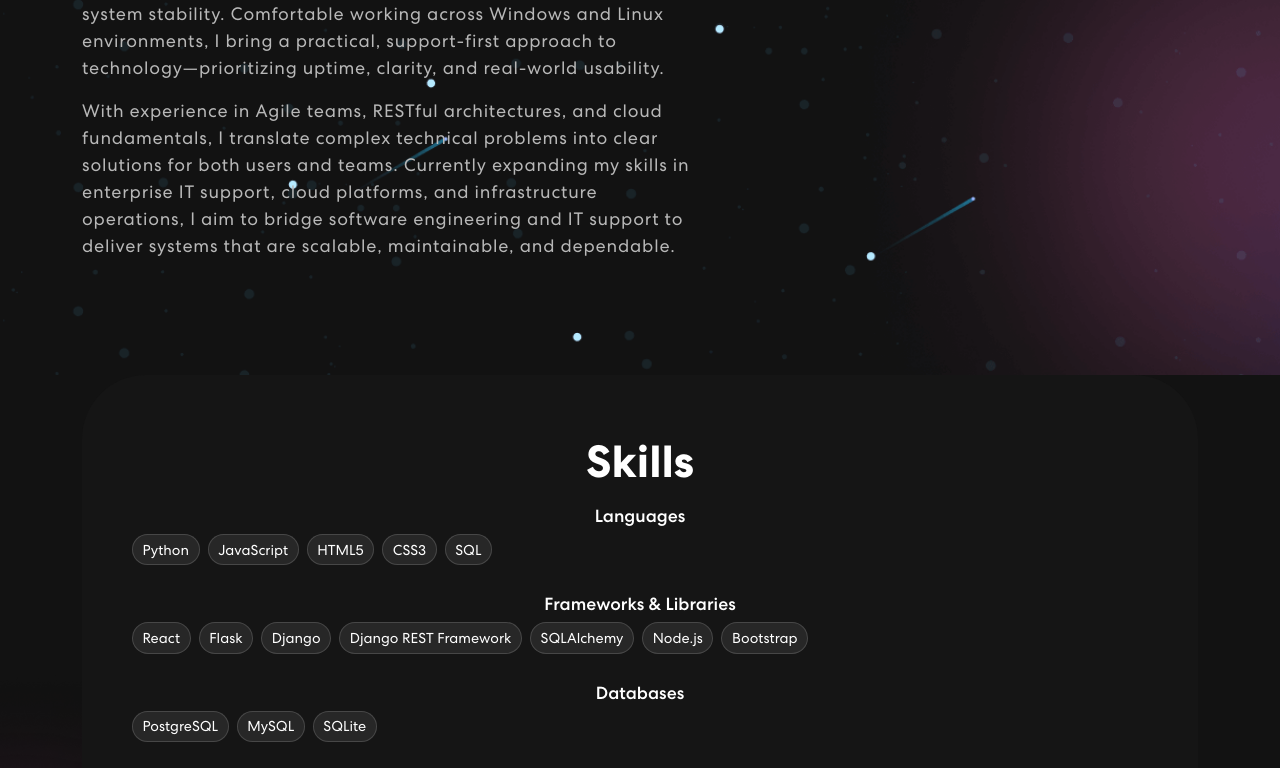
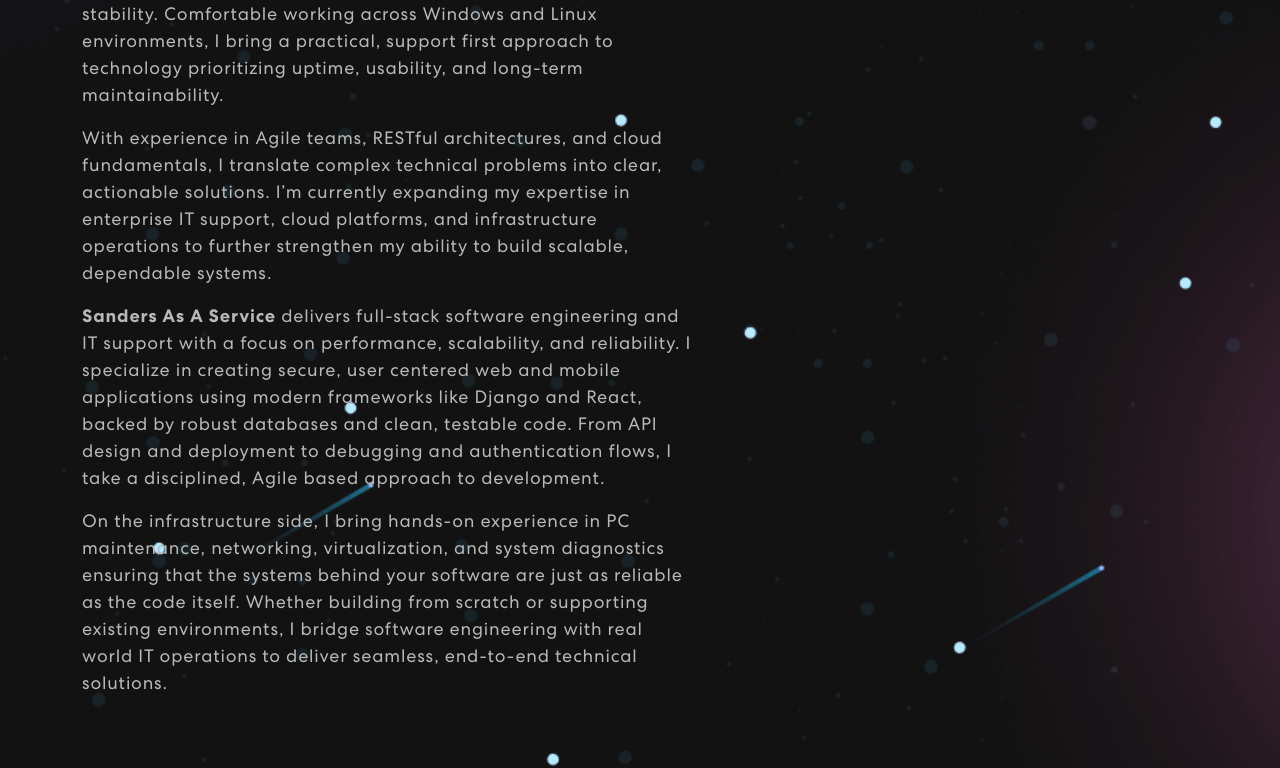
Before and after one commit to JSander72/Personal-Portfolio, a React (Create React App) app: page / in a window 1280 px wide. Shown: the part 760-1528 px from the top of the page. Built offline with nearby package versions, Linux system fonts and the light colour scheme.

Commit message:
feat: enhance Banner component text for clarity and add new service descriptions

```diff
--- a/src/components/Banner.js
+++ b/src/components/Banner.js
@@ -55,16 +55,25 @@
                 <span className="tagline">Welcome to my Portfolio</span>
                 <h1>{`Hi! I'm James, your`} <span className="txt-rotate" dataPeriod="1000" data-rotate='[ "IT Support Specialist", "Software Engineer", "System Adminstrator",  ]'><span className="wrap">{text}</span></span></h1>
                   <p>
-                  I’m a Software Engineer with a strong foundation in IT support and infrastructure, focused on building reliable systems end to end—from the code that powers applications to the environments that keep them running. My background spans backend development, API design, and mobile/web applications, alongside hands-on experience with hardware troubleshooting, operating systems, networking fundamentals, and virtualization.
+                  I’m a Software Engineer with a strong foundation in IT support and infrastructure, focused on building reliable systems end to end—from the code that powers applications to the environments that keep them running. My background spans backend development, API design, and mobile/web applications, along with hands-on experience in hardware troubleshooting, operating systems, networking, and virtualization.
                   </p>
 
                   <p>
-                  I’ve designed and deployed full-stack applications using Python, Django, React, and SQL, while also developing the operational mindset needed to support users, diagnose issues, and maintain system stability. Comfortable working across Windows and Linux environments, I bring a practical, support-first approach to technology—prioritizing uptime, clarity, and real-world usability.
+                  I’ve designed and deployed full-stack applications using Python, Django, React, and SQL, while developing the operational mindset needed to support users, diagnose issues, and maintain system stability. Comfortable working across Windows and Linux environments, I bring a practical, support first approach to technology prioritizing uptime, usability, and long-term maintainability.
                   </p>
 
                   <p>
-                  With experience in Agile teams, RESTful architectures, and cloud fundamentals, I translate complex technical problems into clear solutions for both users and teams. Currently expanding my skills in enterprise IT support, cloud platforms, and infrastructure operations, I aim to bridge software engineering and IT support to deliver systems that are scalable, maintainable, and dependable.
+                  With experience in Agile teams, RESTful architectures, and cloud fundamentals, I translate complex technical problems into clear, actionable solutions. I’m currently expanding my expertise in enterprise IT support, cloud platforms, and infrastructure operations to further strengthen my ability to build scalable, dependable systems.
                   </p>
+
+                  <p>
+                  <b>Sanders As A Service</b> delivers full-stack software engineering and IT support with a focus on performance, scalability, and reliability. I specialize in creating secure, user centered web and mobile applications using modern frameworks like Django and React, backed by robust databases and clean, testable code. From API design and deployment to debugging and authentication flows, I take a disciplined, Agile based approach to development.
+                  </p>
+
+                  <p>
+                  On the infrastructure side, I bring hands-on experience in PC maintenance, networking, virtualization, and system diagnostics ensuring that the systems behind your software are just as reliable as the code itself. Whether building from scratch or supporting existing environments, I bridge software engineering with real world IT operations to deliver seamless, end-to-end technical solutions.
+                  </p>
+
 
                   {/* <button onClick={() => console.log('connect')}>Let’s Connect <ArrowRightCircle size={25} /></button> */}
               </div>}
```
